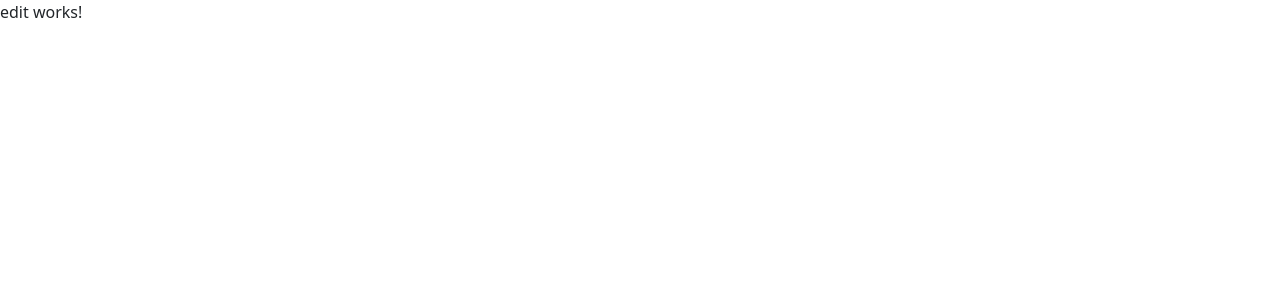
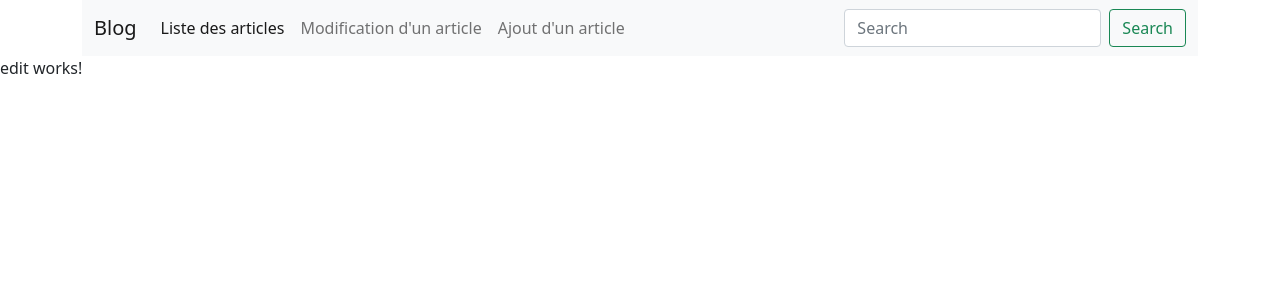
Before and after one commit to ThanhChau82/Formation-M2i-Angular-Blog, an Angular app: page /edit in a window 1280 px wide. Shown: the top 300 px of the page. Built offline with nearby package versions, Linux system fonts and the light colour scheme.

Commit message:
Sprint 2 - Modification de la page index et de PostService

```diff
--- a/src/app/app.component.html
+++ b/src/app/app.component.html
@@ -1 +1,28 @@
+<div class="container">
+<nav class="navbar navbar-expand-lg navbar-light bg-light">
+  <div class="container-fluid">
+    <a class="navbar-brand" href="#">Blog</a>
+    <button class="navbar-toggler" type="button" data-bs-toggle="collapse" data-bs-target="#navbarSupportedContent" aria-controls="navbarSupportedContent" aria-expanded="false" aria-label="Toggle navigation">
+      <span class="navbar-toggler-icon"></span>
+    </button>
+    <div class="collapse navbar-collapse" id="navbarSupportedContent">
+      <ul class="navbar-nav me-auto mb-2 mb-lg-0">
+        <li class="nav-item">
+          <a class="nav-link active" aria-current="page" [routerLink]="['/list']">Liste des articles</a>
+        </li>
+        <li class="nav-item">
+          <a class="nav-link" [routerLink]="['/edit']">Modification d'un article</a>
+        </li>
+        <li class="nav-item">
+          <a class="nav-link" [routerLink]="['/insert']">Ajout d'un article</a>
+        </li>
+      </ul>
+      <form class="d-flex">
+        <input class="form-control me-2" type="search" placeholder="Search" aria-label="Search">
+        <button class="btn btn-outline-success" type="submit">Search</button>
+      </form>
+    </div>
+  </div>
+</nav>
+</div>
 <router-outlet></router-outlet>
```
Also changed, not shown: src/app/models/post.ts (+11 -0 lines), src/app/services/post.service.ts (+29 -1 lines).
